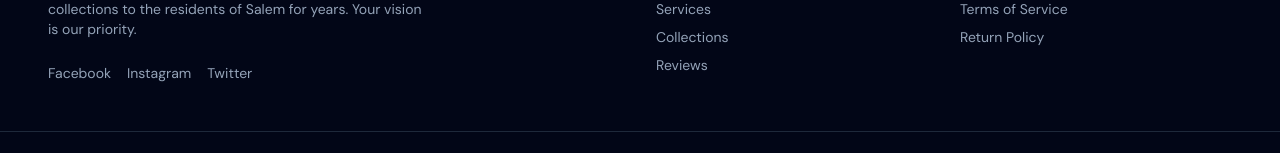
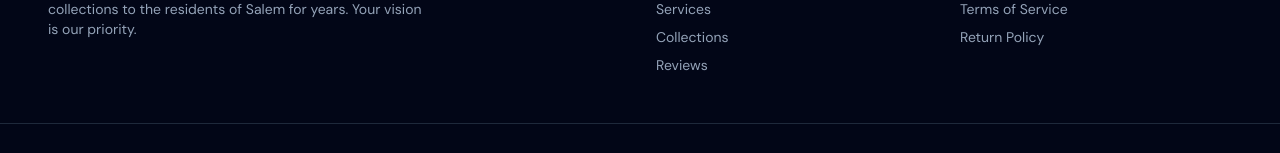
Before and after one commit to gen-ai-tech/Radha-Optical-, a React (Vite) app: page / in a window 1280 px wide. Shown: the part 4247-4400 px from the top of the page. Built offline with nearby package versions, Linux system fonts and the light colour scheme.

Commit message:
Remove social media links from footer

```diff
--- a/src/components/Footer.jsx
+++ b/src/components/Footer.jsx
@@ -16,11 +16,6 @@
           <p className="text-sm max-w-sm mb-6">
             Providing premium eye care and exclusive eyewear collections to the residents of Salem for years. Your vision is our priority.
           </p>
-          <div className="flex gap-4">
-            <a href="#" className="text-sm hover:text-teal-400 transition-colors">Facebook</a>
-            <a href="#" className="text-sm hover:text-teal-400 transition-colors">Instagram</a>
-            <a href="#" className="text-sm hover:text-teal-400 transition-colors">Twitter</a>
-          </div>
         </div>
 
         <div>
```
